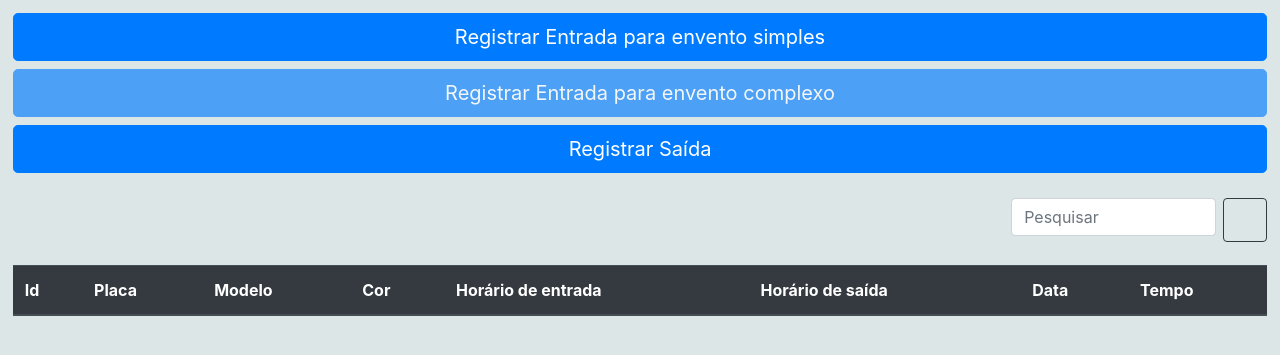
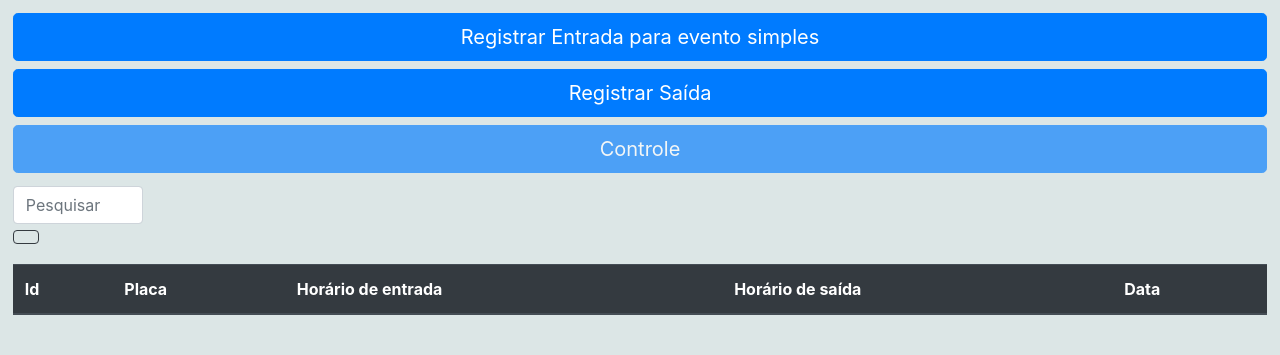
Before and after one commit to biridiz/control, a PHP site: page / in a window 1280 px wide. Shown: the top 355 px of the page. Run offline with PHP 8.4, Linux system fonts and the light colour scheme; the visitor is signed in with stand-in values (Sample User, id 1); data that the repository does not hold is empty.

Commit message:
Edição das páginas

```diff
--- a/_estilo/estilo.css
+++ b/_estilo/estilo.css
@@ -41,19 +35,12 @@
 }
 
 #form-pesq{
-	width: 20%;
+	width: 130px;
 	margin: 1%;
-	float: right;
 }
 
-#box-pesq{
-	float: left;
-	width: 80%;
-}
-
-#btn-pesq{
-	float: right;
-	height: 5%;
+.table-reg{
+	margin: 1%;
 }
 
 /*Estilo da página de Registros de entrada*/
@@ -69,14 +56,9 @@
 #box-form-in{
 	position: absolute;
 	top: 30%;
-	width: 400px;
-	height: 300px;
+	width: 90%;
+	height: 40%;
 	padding: 0.5%;
-}
-
-#table-reg{
-	width: 98%;
-	margin: 1%;
 }
 
 #msg-ok{
--- a/_pages/index.php
+++ b/_pages/index.php
@@ -21,7 +21,6 @@
       <meta name="viewport" content="width=device-width, initial-scale=1, shrink-to-fit=no">
 
       <title id="title">Página inicial</title>
-      <link href="https://fonts.googleapis.com/icon?family=Material+Icons" rel="stylesheet">
       <link rel="stylesheet" href="../_estilo/estilo.css"><!--importando o arquivo css-->
       <link rel="stylesheet" href="https://stackpath.bootstrapcdn.com/bootstrap/4.3.1/css/bootstrap.min.css" integrity="sha384-ggOyR0iXCbMQv3Xipma34MD+dH/1fQ784/j6cY/iJTQUOhcWr7x9JvoRxT2MZw1T" crossorigin="anonymous">
 	</head>
@@ -33,11 +32,21 @@
   <body id="body-index">
 		<div id="box-opt">
 			<form action="" method="post">
-        <button type="submit" name="in" class="btn btn-primary btn-lg btn-block">Registrar Entrada para envento simples</button>
-        <button type="submit" name="in" class="btn btn-primary btn-lg btn-block"disabled>Registrar Entrada para envento complexo</button>
+        <button type="submit" name="in" class="btn btn-primary btn-lg btn-block">Registrar Entrada para evento simples</button>
         <button type="submit" name="out" class="btn btn-primary btn-lg btn-block">Registrar Saída</button>
+        <button type="submit" name="config" class="btn btn-primary btn-lg btn-block"disabled>Controle</button>
 			</form>
 		</div>
+
+    <!-- ******************************************************************* -->
+                  <!-- FRONT-END, CAIXA DE PESQUISA -->
+    <!-- ******************************************************************* -->
+
+    <div>
+      <form action="" method="post" id="form-pesq">
+        <div class="form-group">
+          <input name="pesq" id='pesq' type="text" class="form-control" id="validationCustom01" placeholder="Pesquisar">
+          <button type="submit" name="search" class="btn btn-outline-dark"><!--<i class="material-icons">&#xe8b6;</i>--></button>
 
     <!-- ******************************************************************* -->
           <!-- BACK-END, REDIRECIONAMENTO DE ACORDO COM BOTÔES -->
@@ -50,56 +59,43 @@
         if(isset($_POST['out'])){
           header("Location: ../_pages/out.php");
         }
-      $sql = "select ID, placa, modelo, cor, horaIn, horaOut, data from registros";
-      $resultado = mysqli_query($conexao, $sql);
       ?>
-
-    <!-- ******************************************************************* -->
-                  <!-- FRONT-END, CAIXA DE PESQUISA -->
-    <!-- ******************************************************************* -->
-
-    <div>
-      <form action="" method="post" id="form-pesq">
-        <div id="btn-pesq">
-          <button type="submit" class="btn btn-outline-dark"><i class="material-icons">&#xe8b6;</i></button>
-        </div>
-        <div id="box-pesq" class="form-group">
-          <input name="search" type="text" class="form-control" id="validationCustom01" placeholder="Pesquisar">
         </div>
       </form>
     </div>
-    <div>
 
     <!-- ******************************************************************* -->
                        <!-- TABELA DE REGISTROS -->
     <!-- ******************************************************************* -->
 
-      <table id="table-reg" class="table" >
+    <div class="table-reg">
+      <table class="table">
         <thead class="thead-dark">
           <tr>
             <th scope="col">Id</th>
             <th scope="col">Placa</th>
-            <th scope="col">Modelo</th>
-            <th scope="col">Cor</th>
             <th scope="col">Horário de entrada</th>
             <th scope="col">Horário de saída</th>
             <th scope="col">Data</th>
-            <th scope="col">Tempo</th>
           </tr>
         </thead>
         <tbody>
-        <? while($row = mysqli_fetch_array($resultado)){ ?>
+        <?
+        $resultado = '';
+        if(isset($_POST['search'])) {
+          $id = $_POST['pesq'];
+          $sql = "select ID, PLACA, HORAIN, HORAOUT, DATA from registros where ID = '$id'";
+          $resultado = mysqli_query($conexao, $sql);
+          while($row = mysqli_fetch_array($resultado)){ ?>
             <tr>
               <th scope="row"><? echo "$row[0]";?></td>
               <td><? echo "$row[1]";?></td>
               <td><? echo "$row[2]";?></td>
               <td><? echo "$row[3]";?></td>
               <td><? echo "$row[4]";?></td>
-              <td><? echo "$row[5]";?></td>
-              <td><? echo "$row[6]";?></td>
-              <td>**</td>
             </tr>
-         <? } ?>
+        <?}
+        }?>
          </tbody>
       </table>
     </div>
```
Also changed, not shown: other parts of _estilo/estilo.css (+2 -37 lines), _pages/in.php (+7 -17 lines), _pages/out.php (+4 -11 lines). Lines whose indentation alone changed are shown as unchanged.
